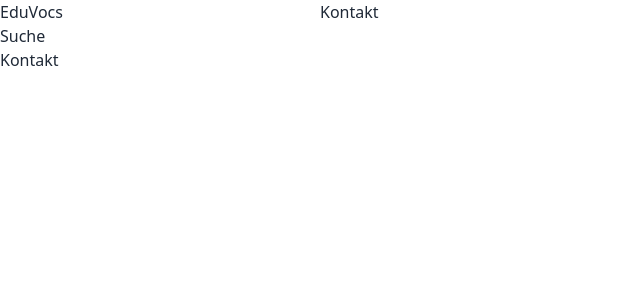
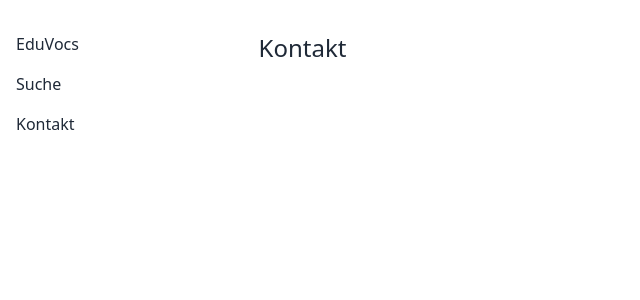
Before and after one commit to oellers/edu-vocabs, a SvelteKit app: page /contact in a window 1280 px wide. Shown: the top 300 px of the page, without its empty margins (0-640 px from the left). Built offline with nearby package versions, Linux system fonts and the light colour scheme.

Commit message:
Align layout

```diff
--- /dev/null
+++ b/src/lib/icons/Search.svelte
@@ -0,0 +1,12 @@
+<svg
+	xmlns="http://www.w3.org/2000/svg"
+	viewBox="0 0 16 16"
+	fill="currentColor"
+	class="h-4 w-4 opacity-70"
+>
+	<path
+		fill-rule="evenodd"
+		d="M9.965 11.026a5 5 0 1 1 1.06-1.06l2.755 2.754a.75.75 0 1 1-1.06 1.06l-2.755-2.754ZM10.5 7a3.5 3.5 0 1 1-7 0 3.5 3.5 0 0 1 7 0Z"
+		clip-rule="evenodd"
+	/>
+</svg>
--- a/src/routes/+layout.svelte
+++ b/src/routes/+layout.svelte
@@ -4,13 +4,14 @@
 </script>
 
 <div class="flex flex-row">
-	<div class="basis-1/4">
-		<nav class="flex flex-col">
+	<div class="mt-8 basis-1/4 pl-4">
+		<nav class="flex flex-col gap-4">
 			<a href="/">EduVocs</a>
 			<a href="/search">Suche</a>
 			<a href="/contact">Kontakt</a>
 		</nav>
 	</div>
-
-	{@render children()}
+	<div class="mt-8 w-full">
+		{@render children()}
+	</div>
 </div>
--- a/src/routes/contact/+page.svelte
+++ b/src/routes/contact/+page.svelte
@@ -1 +1 @@
-<h1>Kontakt</h1>
+<h1 class="text-2xl">Kontakt</h1>
--- a/src/routes/search/+page.svelte
+++ b/src/routes/search/+page.svelte
@@ -1,5 +1,6 @@
 <script>
 	import { onMount } from 'svelte';
+	import Search from '$lib/icons/Search.svelte';
 	import pkg from 'flexsearch';
 	const { Document } = pkg;
 
@@ -21,7 +22,7 @@
 	let query = '';
 	let results = [];
 	let filters = {};
-	let selectedFilters = Object.fromEntries(filterKeys.map(e => [e, []]));
+	let selectedFilters = Object.fromEntries(filterKeys.map((e) => [e, []]));
 
 	async function loadFilterOptions() {
 		filterKeys.forEach((k) => {
@@ -51,11 +52,11 @@
 
 	function search(event) {
 		event.preventDefault();
-    const tags = Object.values(selectedFilters).flat()
+		const tags = Object.values(selectedFilters).flat();
 		const groupedResults = index.search(query, {
 			index: ['name', 'about'],
 			enrich: true,
-			tag: tags,
+			tag: tags
 		});
 		results = groupedResults.map((g) => g.result.map((r) => r.doc)).flat();
 	}
@@ -64,35 +65,41 @@
 		const indexInSelectedFilters = selectedFilters[key].indexOf(val);
 
 		if (indexInSelectedFilters > -1) {
-			selectedFilters = {...selectedFilters, [key]: selectedFilters[key].filter(e => e !== val)};
+			selectedFilters = {
+				...selectedFilters,
+				[key]: selectedFilters[key].filter((e) => e !== val)
+			};
 		} else {
-			selectedFilters = {...selectedFilters, [key]: [...selectedFilters[key], val]};
+			selectedFilters = { ...selectedFilters, [key]: [...selectedFilters[key], val] };
 		}
 
-    search({preventDefault: function() {}})
+		search({ preventDefault: function () {} });
 	}
 </script>
 
-<div class="flex flex-col">
+<div class="flex flex-col w-3/4 ">
 	<form on:submit={search}>
 		<div class="flex flex-col">
 			<div>
-				<input type="text" bind:value={query} placeholder="Suche..." required />
-				<button type="submit">Search</button>
+				<label class="input input-bordered flex items-center gap-2">
+					<input class="grow" type="text" bind:value={query} placeholder="Suche..." required />
+					<Search />
+				</label>
 			</div>
-			<details class="dropdown">
-				<summary class="btn m-1">Themenfeld</summary>
-				<ul class="menu dropdown-content z-[1] w-52 rounded-box bg-base-100 p-2 shadow">
+			<div class="dropdown">
+        <div tabindex="0" role="button" class="btn m-1">Themenfeld</div>
+				<ul tabindex="0" class="menu dropdown-content z-[1] w-52 rounded-box bg-base-100 p-2 shadow">
 					{#each filters['about'] as filter}
 						<li
-              class:bg-info={selectedFilters["about"].includes(filter)}
-              class:text-black={selectedFilters["about"].includes(filter)}
-              on:click={() => handleSelect(filter, 'about')}
-            >
-              <a>{filter}</a></li>
+							class:bg-info={selectedFilters['about'].includes(filter)}
+							class:text-black={selectedFilters['about'].includes(filter)}
+							on:click={() => handleSelect(filter, 'about')}
+						>
+							<a>{filter}</a>
+						</li>
 					{/each}
 				</ul>
-			</details>
+			</div>
 		</div>
 	</form>
 
```
